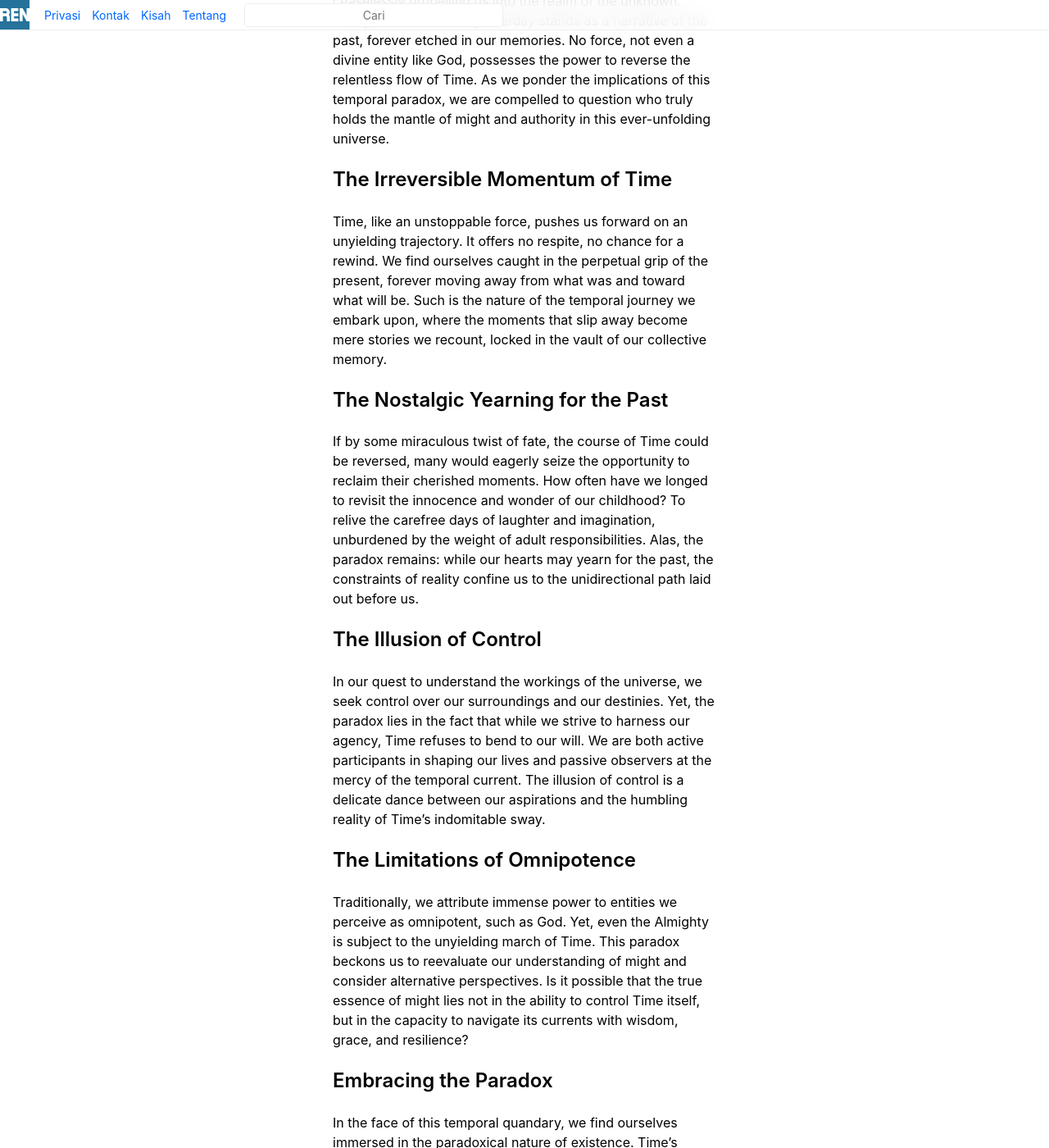
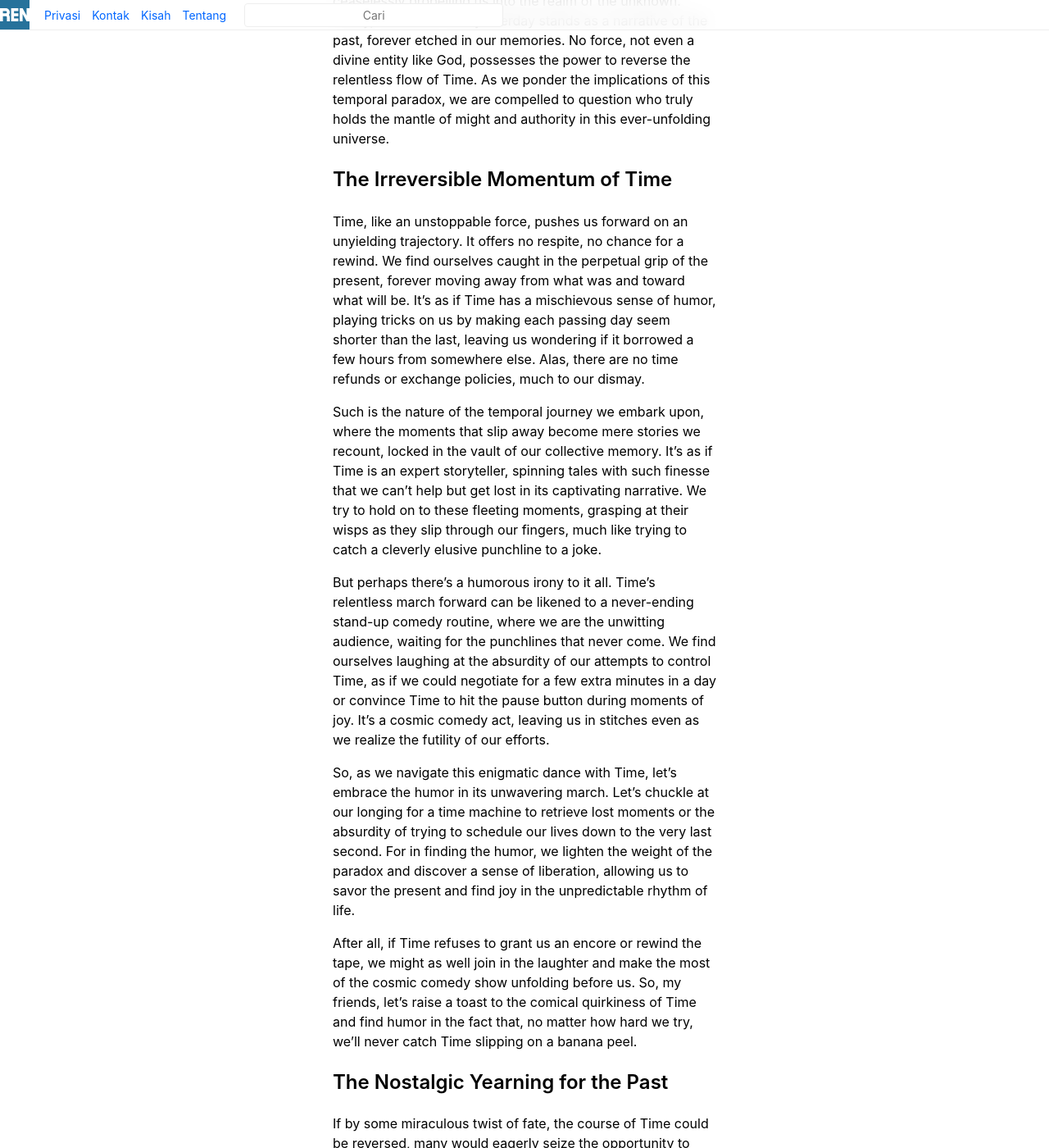
Before and after one commit to ren-id/blog, a Jekyll site: the page built from docs/_posts/2023-07-19-yesterday-is-a-story-none-can-turn-back-time-not-even-god.md, in a window 1280 px wide and 1400 px high, scrolled down 221 px. Shown: the whole window at 82% size. Built offline with Jekyll 4.4.1, drawn with Linux system fonts in a browser that asks for light colours; our own code applies the rules of GitHub Pages for plain Markdown files; comment, search, counter and statistics services are not loaded.

Commit message:
Update 2023-07-19-yesterday-is-a-story-none-can-turn-back-time-not-even-god.md

```diff
--- a/docs/_posts/2023-07-19-yesterday-is-a-story-none-can-turn-back-time-not-even-god.md
+++ b/docs/_posts/2023-07-19-yesterday-is-a-story-none-can-turn-back-time-not-even-god.md
@@ -10,7 +10,15 @@
 
 ## The Irreversible Momentum of Time
 
-Time, like an unstoppable force, pushes us forward on an unyielding trajectory. It offers no respite, no chance for a rewind. We find ourselves caught in the perpetual grip of the present, forever moving away from what was and toward what will be. Such is the nature of the temporal journey we embark upon, where the moments that slip away become mere stories we recount, locked in the vault of our collective memory.
+Time, like an unstoppable force, pushes us forward on an unyielding trajectory. It offers no respite, no chance for a rewind. We find ourselves caught in the perpetual grip of the present, forever moving away from what was and toward what will be. It's as if Time has a mischievous sense of humor, playing tricks on us by making each passing day seem shorter than the last, leaving us wondering if it borrowed a few hours from somewhere else. Alas, there are no time refunds or exchange policies, much to our dismay.
+
+Such is the nature of the temporal journey we embark upon, where the moments that slip away become mere stories we recount, locked in the vault of our collective memory. It's as if Time is an expert storyteller, spinning tales with such finesse that we can't help but get lost in its captivating narrative. We try to hold on to these fleeting moments, grasping at their wisps as they slip through our fingers, much like trying to catch a cleverly elusive punchline to a joke.
+
+But perhaps there's a humorous irony to it all. Time's relentless march forward can be likened to a never-ending stand-up comedy routine, where we are the unwitting audience, waiting for the punchlines that never come. We find ourselves laughing at the absurdity of our attempts to control Time, as if we could negotiate for a few extra minutes in a day or convince Time to hit the pause button during moments of joy. It's a cosmic comedy act, leaving us in stitches even as we realize the futility of our efforts.
+
+So, as we navigate this enigmatic dance with Time, let's embrace the humor in its unwavering march. Let's chuckle at our longing for a time machine to retrieve lost moments or the absurdity of trying to schedule our lives down to the very last second. For in finding the humor, we lighten the weight of the paradox and discover a sense of liberation, allowing us to savor the present and find joy in the unpredictable rhythm of life.
+
+After all, if Time refuses to grant us an encore or rewind the tape, we might as well join in the laughter and make the most of the cosmic comedy show unfolding before us. So, my friends, let's raise a toast to the comical quirkiness of Time and find humor in the fact that, no matter how hard we try, we'll never catch Time slipping on a banana peel.
 
 ## The Nostalgic Yearning for the Past
 
```
